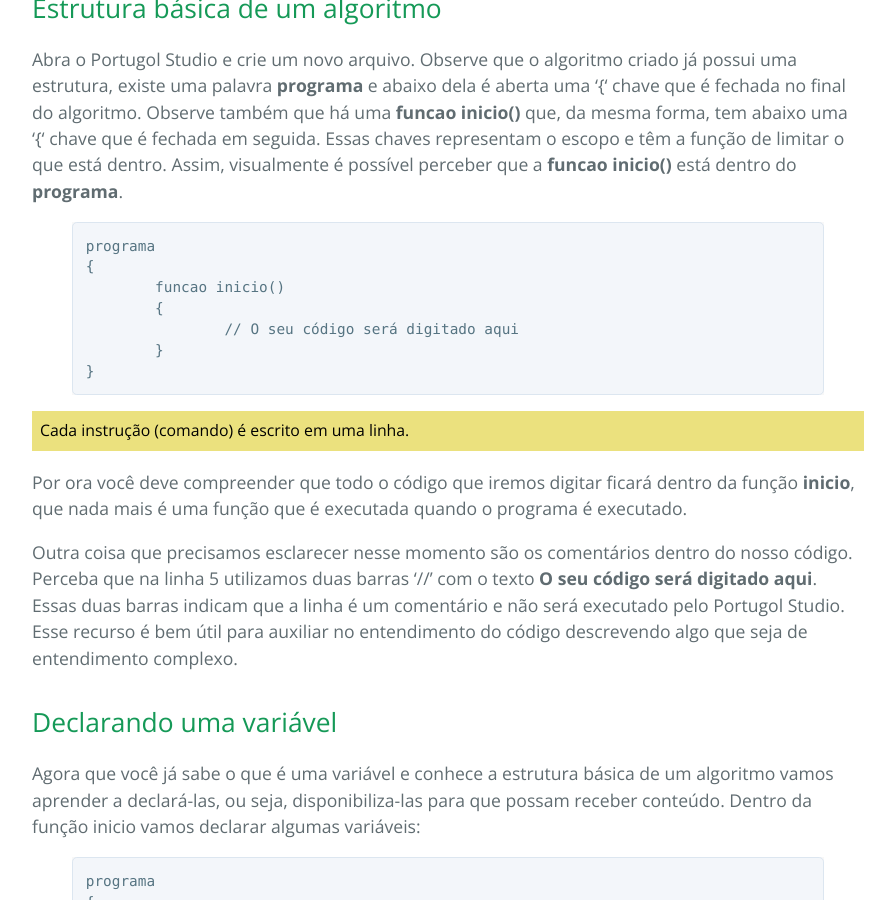
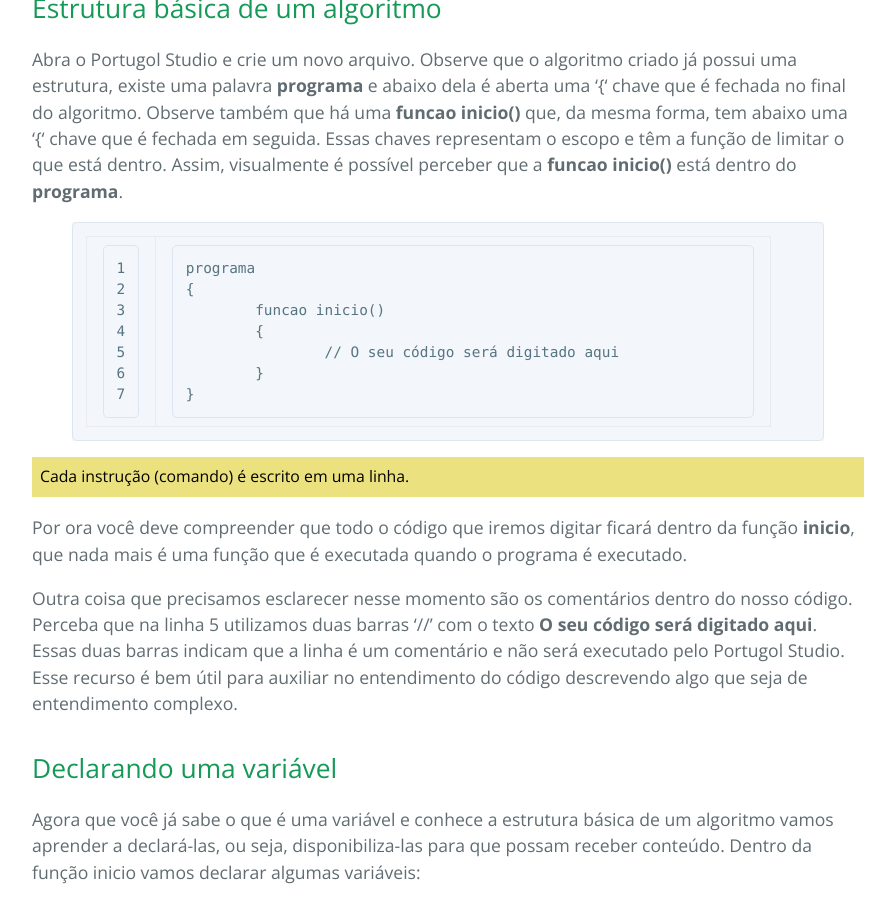
Before and after one commit to marcoaugustoandrade/livro-algoritmos, a Jekyll site: the page built from cap1.md, in a window 1280 px wide and 900 px high, scrolled down 2944 px. Shown: the whole window, without its empty margins (192-1087 px from the left). Built offline with Jekyll 4.4.1, drawn with Linux system fonts in a browser that asks for light colours; our own code applies the rules of GitHub Pages for plain Markdown files; the repository's description, which GitHub fills in, is left out.

Commit message:
Update cap1.md

```diff
--- a/cap1.md
+++ b/cap1.md
@@ -102,7 +102,7 @@ Respostas: << <a onclick="show('#var_tipo', this)">mostrar respostas</a>
 
 ## Estrutura básica de um algoritmo
 Abra o Portugol Studio e crie um novo arquivo. Observe que o algoritmo criado já possui uma estrutura, existe uma palavra **programa** e abaixo dela é aberta uma '{' chave que é fechada no final do algoritmo. Observe também que há uma **funcao inicio()** que, da mesma forma, tem abaixo uma '{' chave que é fechada em seguida. Essas chaves representam o escopo e têm a função de limitar o que está dentro. Assim, visualmente é possível perceber que a **funcao inicio()** está dentro do **programa**.
-{% highlight portugol %}
+{% highlight portugol linenos %}
 programa
 {
 	funcao inicio()
```
